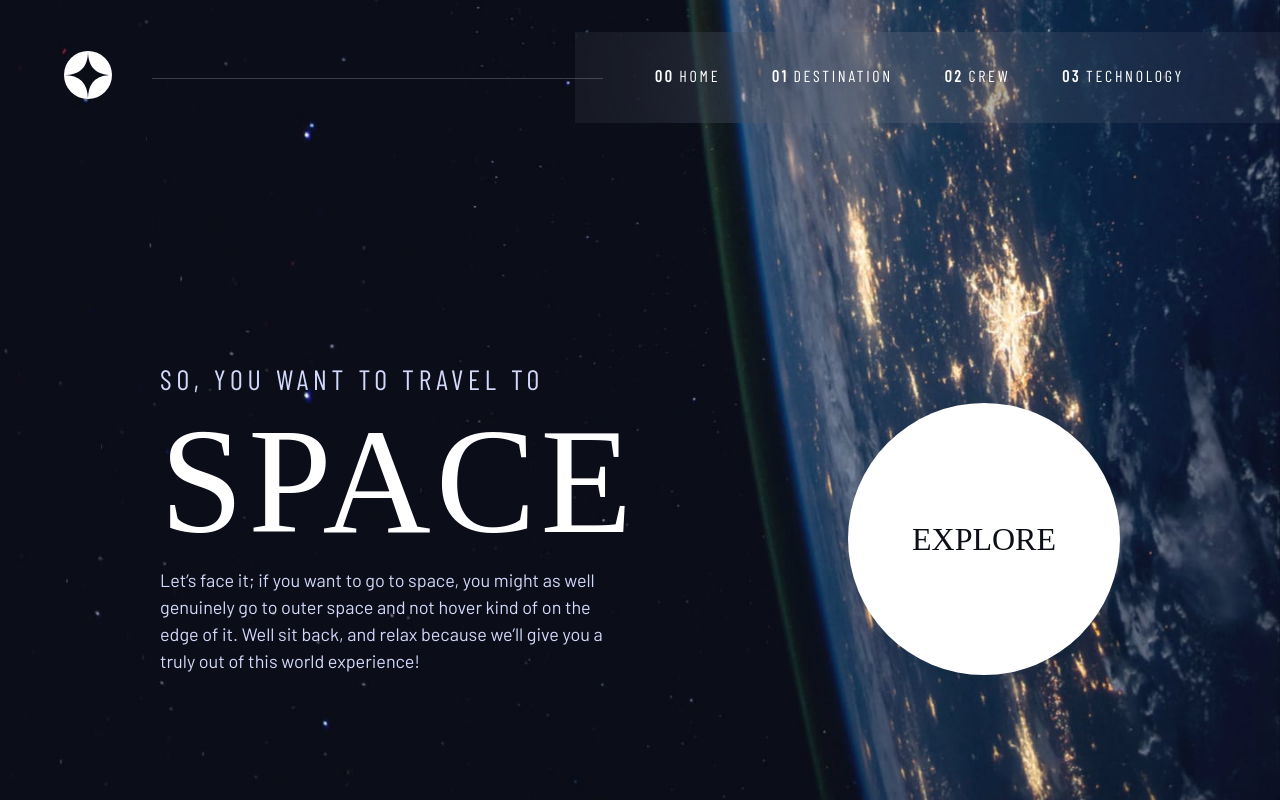
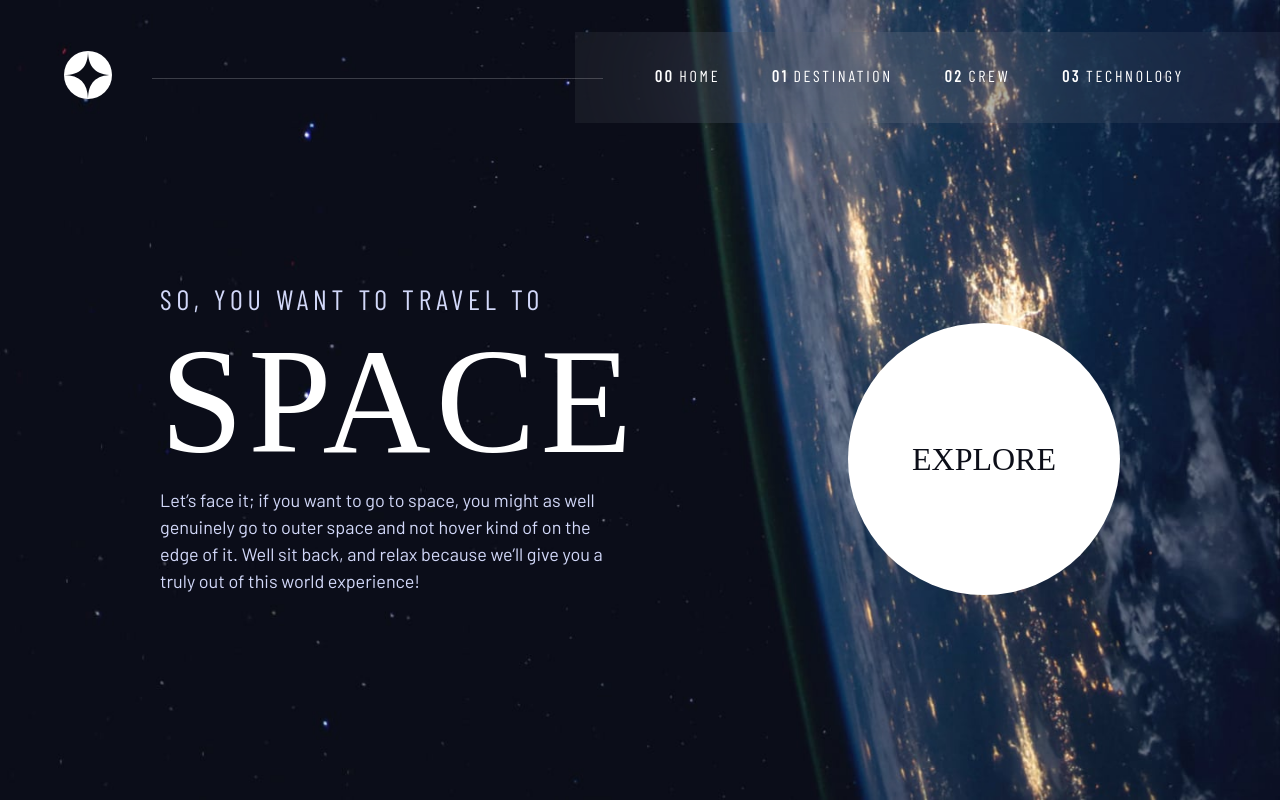
Before and after one commit to GabrielAbubakar/spacetourv2, a Next.js app: page / in a window 1280 px wide. Built offline with nearby package versions, Linux system fonts and the light colour scheme; a web font is replaced by a local one.

Commit message:
margin top home config

```diff
--- a/styles/Home.module.scss
+++ b/styles/Home.module.scss
@@ -19,7 +19,7 @@
 }
 
 .containerFlex {
-    margin-top: 15rem;
+    margin-top: 10rem;
     /* text-align: center; */
     display: flex;
     justify-content: space-between;
```
